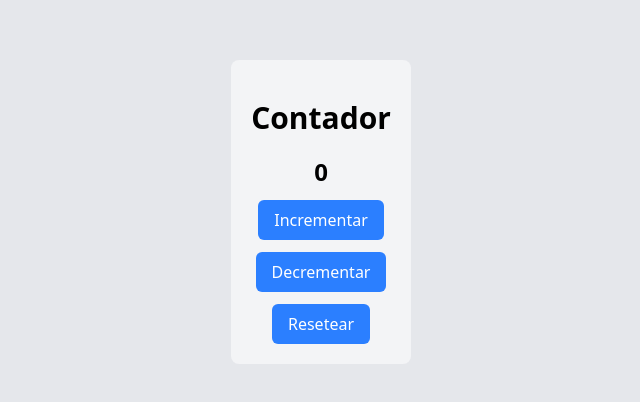
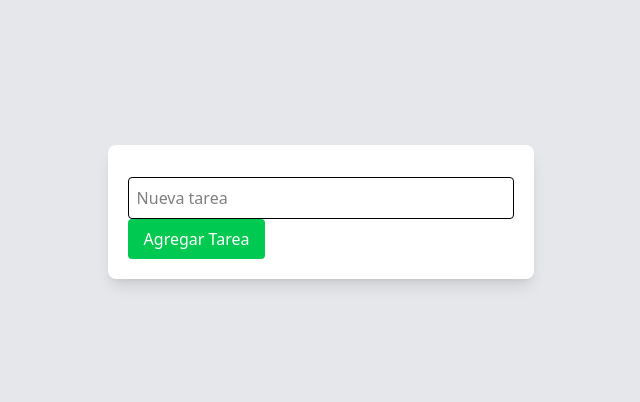
Before and after one commit to Lord-Lobato-665/Vue-Practice, a Vue app: page / in a window 1280 px wide. Shown: the part 188-590 px from the top of the page, without its empty margins (319-959 px from the left). Built offline with nearby package versions, Linux system fonts and the light colour scheme; the HTML template or start-up script is replaced by a standard one.

Commit message:
todolist component completed

```diff
--- a/src/App.vue
+++ b/src/App.vue
@@ -1,12 +1,13 @@
 <script setup lang="ts">
 import { RouterLink, RouterView } from 'vue-router'
 import Counter from './components/Counter.vue';
+import TodoList from './components/TodoList.vue';
 </script>
 
 <template>
 
   <main class="flex justify-center items-center min-h-screen bg-gray-200">
-    <Counter />
+    <TodoList />
   </main>
 
 </template>
--- a/src/components/Counter.vue
+++ b/src/components/Counter.vue
@@ -10,7 +10,10 @@ import {ref} from 'vue'
 const count = ref<numbe>(0);
 
 // Funcion para incrementar
+// La funcion flecha es aplicable en este caso por el proceso sencillo que debe ejecutar y que necesita de this
 const increment = () => {
+  // El .value se utiliza porque ref devuelve un objeti reactivo con una propiedad value
+  // Si en su lugar pusieramos count++ estariamos afectando al objeto y no a su valor interno
   count.value++;
 }
 
--- a/src/components/TodoList.vue
+++ b/src/components/TodoList.vue
@@ -3,5 +3,43 @@
 import {reactive, ref} from "vue";
 
 // Estado reactivo para la lista
+// La funcion reactive crea un estado reactivado en el que los cambios en los datos se actualizan de forma
+// automatica en las vistas donde estan siendo utilizados
+// La estrutura indidca que es un arreglo de objetos y dichos objetos tiene dos propiedades id y text
+const todos = reactive<{id: number; test: string}[]>([]);
 
+// Nuevo item en la lista
+// newTodo es un valor reactivo que nos permitira almacenar un texto
+const newTodo = ref("");
+
+// Agregar un elemento
+// Esta es una funcion flecha que representa la forma de hacer una adicion a la lista
+const addTodo = () => {
+  // Validamos que el texto no contenga espacios en principio y fin, ademas que el texto no este vacio
+  if (newTodo.value.trim() !== "") {
+    // Mediante push agregamos al arreglo todos el valor del texto al final de arreglo
+    // Como id usamos la funcion date para ingresar la feche como id y como text tomamos el valor ingresado
+    todos.push({id: Date.now(), text: newTodo.value});
+    // Una vez ingresado el valor limpiarmos el texto que contien el newTodo
+    newTodo.value = "";
+  }
+}
 </script>
+
+<template>
+  <div class="max-w-md mx-auto p-5 bg-white rounded-lg shadow-lg">
+    <h2 class="flex gap-2 mb-3"></h2>
+      <input
+      v-model="newTodo"
+      type="text"
+      placeholder="Nueva tarea"
+      class="border rounded p-2 w-full"
+      >
+      <button @click="addTodo" class="bg-green-500 text-white px-4 py-2 rounded hover:bg-green-700">
+        Agregar Tarea
+      </button>
+  </div>
+  <ul>
+    <li v-for="todo in todos" :key="todo.id" class="p-2 border-b">{{ todo.text }}</li>
+  </ul>
+</template>
```
